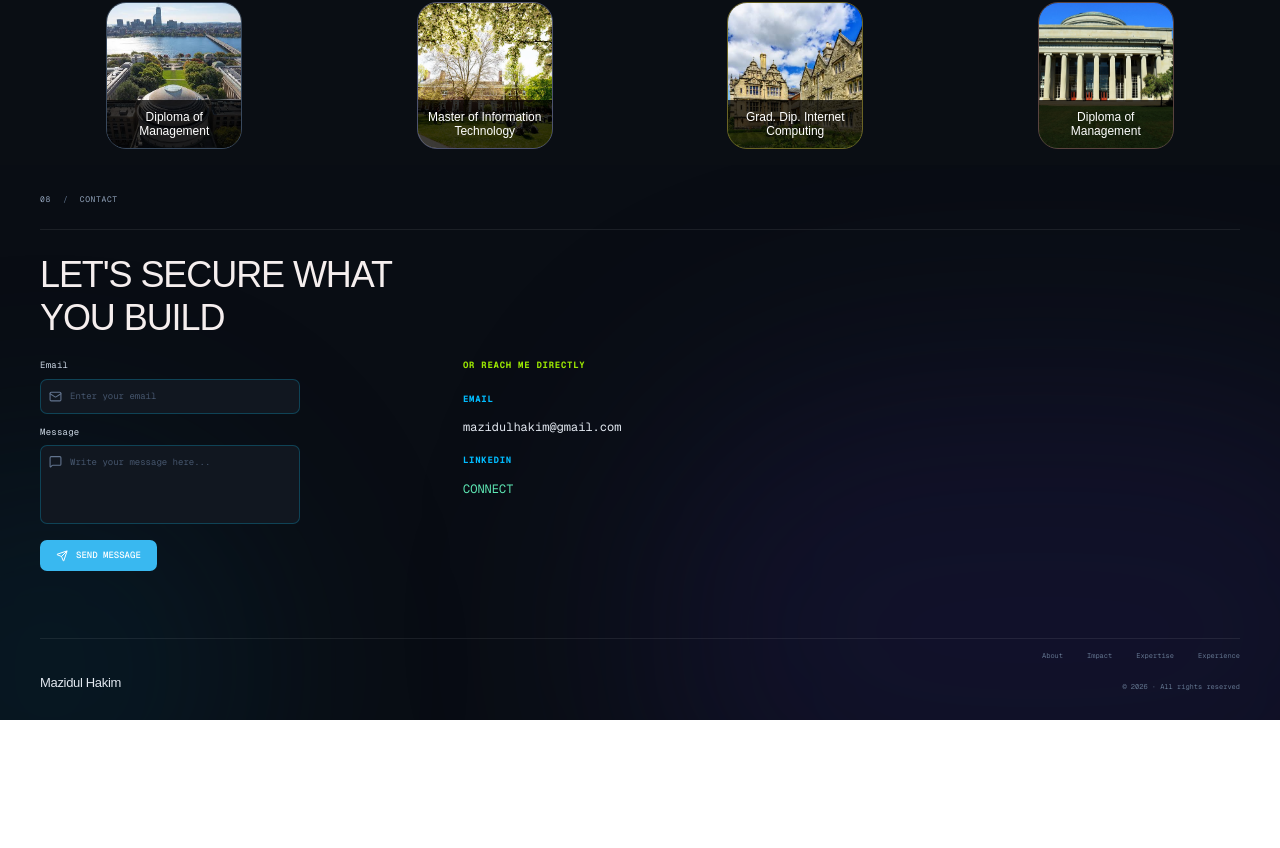
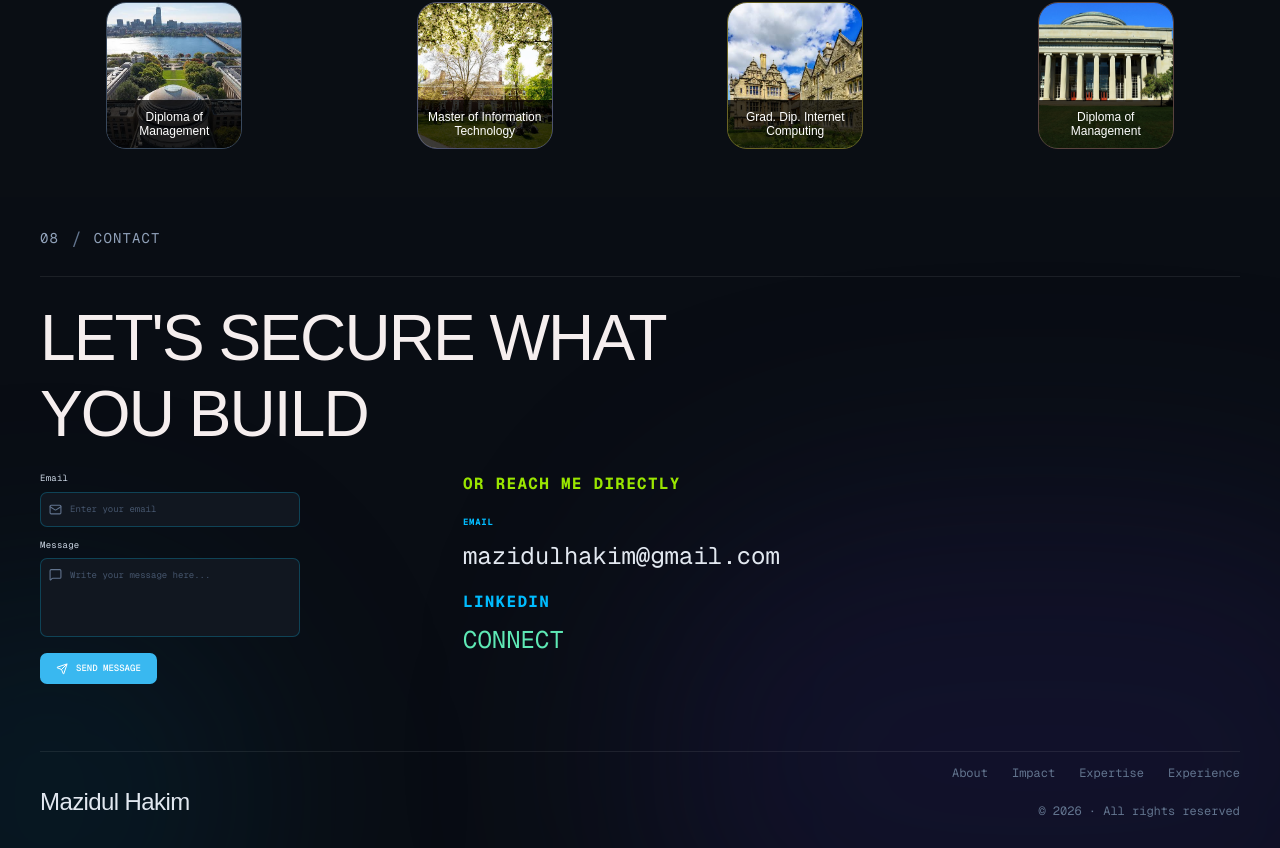
Before and after one commit to shihab-bhuiya/First-intern-Task, a Next.js app: page / in a window 1280 px wide. Shown: the part 5165-6013 px from the top of the page. Before the commit the page ends 5885 px from the top, so only its background shows below. Built offline with nearby package versions, Linux system fonts and the light colour scheme.

Commit message:
refactor: update styling and layout in Contact component for improved readability

```diff
--- a/src/components/Contact.tsx
+++ b/src/components/Contact.tsx
@@ -22,7 +22,7 @@ export default function Contact() {
       id="contact"
       className="
         relative
-
+    mt-8
         overflow-hidden
         bg-[#090d14]
         px-6
@@ -63,14 +63,14 @@ export default function Contact() {
 
       <div className="relative mx-auto w-full max-w-[1312px]">
         {/* ================= HEADER ================= */}
-        <div className="mb-6 flex items-center gap-3">
-          <span className="font-mono text-[8px] tracking-[0.08em] text-slate-400">
+        <div className="mb-6 flex lg:text-[24px] items-center gap-3">
+          <span className="font-mono text-[14px] tracking-[0.08em] text-slate-400">
             08
           </span>
 
-          <span className="font-mono text-[8px] text-slate-500">/</span>
+          <span className="font-mono text-[18px] text-slate-500">/</span>
 
-          <span className="font-mono text-[8px] tracking-[0.08em] text-slate-400">
+          <span className="font-mono text-[14px] tracking-[0.08em] text-slate-400">
             CONTACT
           </span>
         </div>
@@ -82,7 +82,7 @@ export default function Contact() {
           className="
             mt-6
             text-[34px]
-            font-medium
+            lg:text-[64px]
             uppercase
             leading-[1.18]
             tracking-[-0.03em]
@@ -249,7 +249,7 @@ export default function Contact() {
             <p
               className="
                 font-mono
-                text-[9px]
+                text-[16px]
                 font-bold
                 tracking-[0.08em]
                 text-lime-400
@@ -277,7 +277,7 @@ export default function Contact() {
                 href="mailto:mazidulhakim@gmail.com"
                 className="
                   font-mono
-                  text-[12px]
+                  text-[24px]
                   text-slate-200
                   transition-colors
                   hover:text-white
@@ -293,7 +293,7 @@ export default function Contact() {
                 className="
                   mb-2
                   font-mono
-                  text-[9px]
+                  text-[16px]
                   font-bold
                   tracking-[0.08em]
                   text-sky-400
@@ -308,7 +308,7 @@ export default function Contact() {
                 rel="noopener noreferrer"
                 className="
                   font-mono
-                  text-[12px]
+                  text-[24px]
                   uppercase
                   text-emerald-300
                   transition-colors
@@ -329,7 +329,7 @@ export default function Contact() {
             {/* Name */}
             <p
               className="
-                text-[13px]
+                text-[24px]
                 font-medium
                 tracking-tight
                 text-slate-200
@@ -343,34 +343,34 @@ export default function Contact() {
               <nav className="flex items-center gap-6">
                 <Link
                   href="#about"
-                  className="font-mono text-[7px] text-slate-500 transition-colors hover:text-slate-300"
+                  className="font-mono text-[12px] text-slate-500 transition-colors hover:text-slate-300"
                 >
                   About
                 </Link>
 
                 <Link
                   href="#impact"
-                  className="font-mono text-[7px] text-slate-500 transition-colors hover:text-slate-300"
+                  className="font-mono text-[12px] text-slate-500 transition-colors hover:text-slate-300"
                 >
                   Impact
                 </Link>
 
                 <Link
                   href="#expertise"
-                  className="font-mono text-[7px] text-slate-500 transition-colors hover:text-slate-300"
+                  className="font-mono text-[12px] text-slate-500 transition-colors hover:text-slate-300"
                 >
                   Expertise
                 </Link>
 
                 <Link
                   href="#experience"
-                  className="font-mono text-[7px] text-slate-500 transition-colors hover:text-slate-300"
+                  className="font-mono text-[12px] text-slate-500 transition-colors hover:text-slate-300"
                 >
                   Experience
                 </Link>
               </nav>
 
-              <p className="font-mono text-[7px] text-slate-500">
+              <p className="font-mono text-[12px] text-slate-500">
                 © 2026 · All rights reserved
               </p>
             </div>
```
